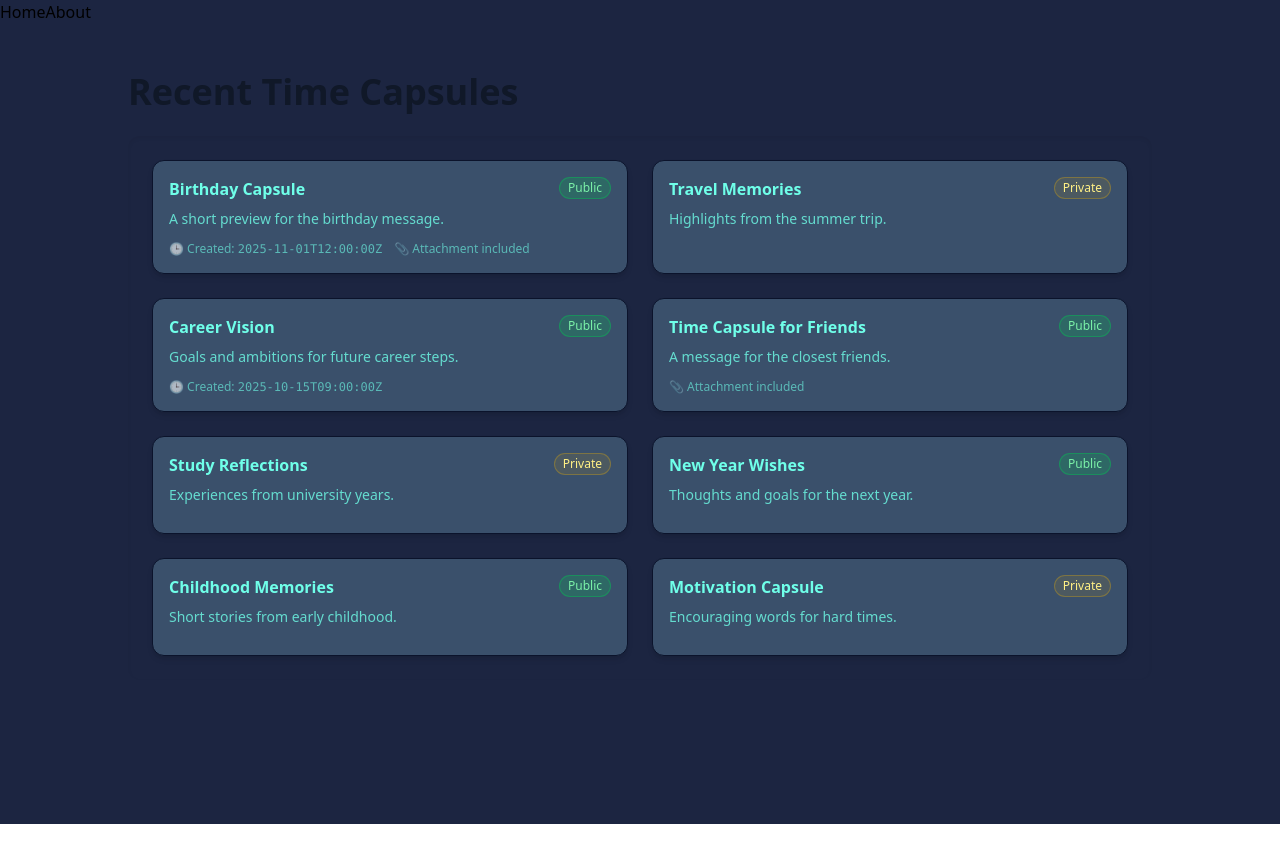
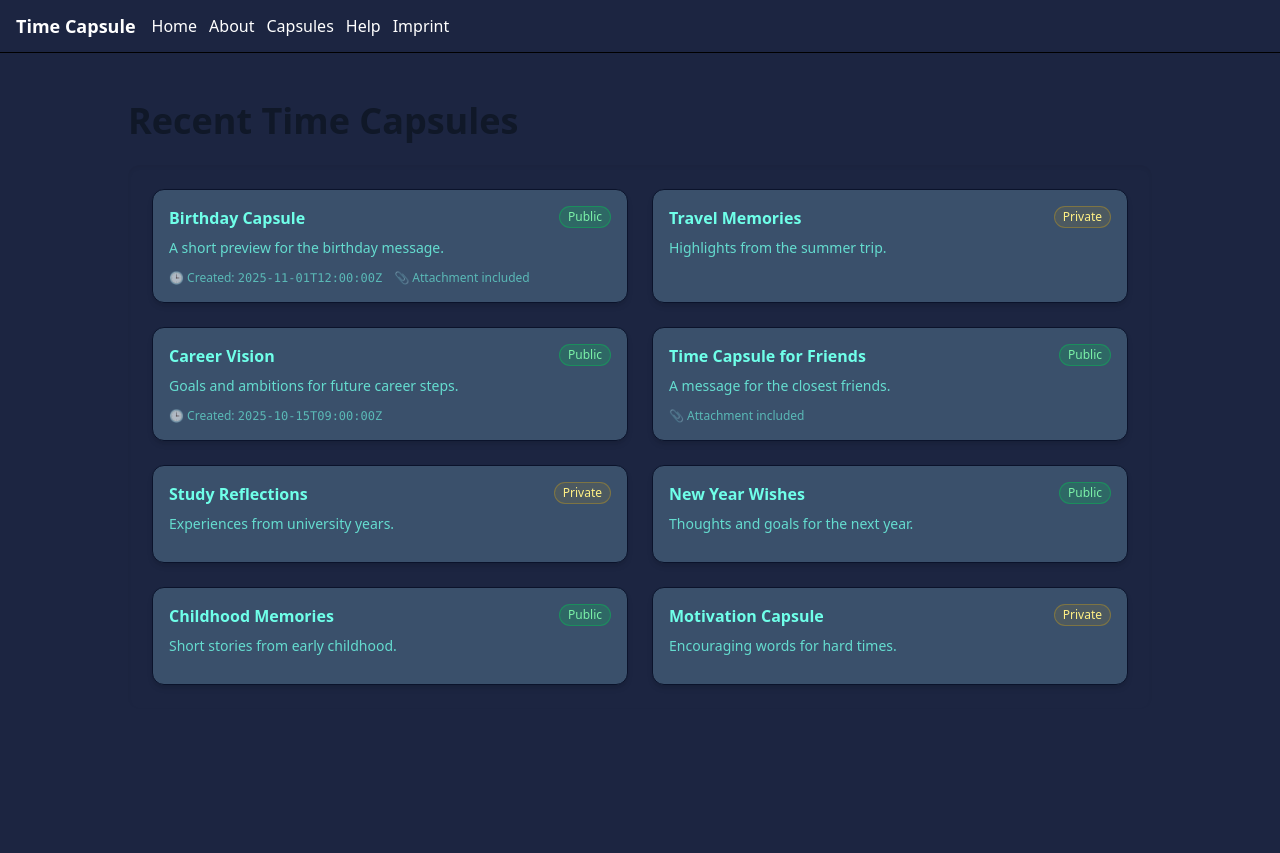
Before and after one commit to tmrxv/fweng-time-capsule-frontend, a Vue app: page /explore in a window 1280 px wide. Before the commit the page ends 824 px from the top, so only its background shows below. Built offline with nearby package versions, Linux system fonts and the light colour scheme.

Commit message:
feat: add navigation bar and an about page

```diff
--- a/src/App.vue
+++ b/src/App.vue
@@ -1,14 +1,13 @@
 <script setup lang="ts">
-import { RouterLink, RouterView } from 'vue-router'
 import ErrorModal from './components/organisms/ErrorModal.vue'
+import HeaderNav from './components/organisms/HeaderNav.vue';
 </script>
 
 <template>
   <header>
     <nav>
       <div>
-        <RouterLink to="/">Home</RouterLink>
-        <RouterLink to="/about">About</RouterLink>
+        <HeaderNav />
       </div>
     </nav>
   </header>
--- a/src/components/organisms/HeaderNav.vue
+++ b/src/components/organisms/HeaderNav.vue
@@ -1,39 +1,24 @@
 <script setup lang="ts">
-import { ref } from 'vue'
-import DarkSwitcher from '@/components/atoms/DarkSwitcher.vue'
-import UserProfileCard from '@/components/molecules/UserProfileCard.vue'
+import { RouterLink } from 'vue-router'
 
-defineProps({
-  username: { type: String, default: 'Guest' },
-  email: { type: String, default: 'guest@example.com' },
-})
-
-const showMenu = ref(false)
 </script>
 
 <template>
   <header class="flex items-center justify-between py-3 px-4 border-b">
     <div class="flex items-center gap-4">
-      <a href="/" class="font-bold text-lg">Time Capsule</a>
-      <nav class="hidden md:flex gap-3">
-        <a href="/">Home</a>
-        <a href="/about">About</a>
-        <a href="/capsules">My Capsules</a>
+      <!-- Logo / Home link -->
+      <router-link to="/" class="font-bold text-lg text-white">
+        Time Capsule
+      </router-link>
+
+      <!-- Navigation links -->
+      <nav class="hidden md:flex gap-3 text-white">
+        <router-link to="/" class="hover:underline">Home</router-link>
+        <router-link to="/about" class="hover:underline">About</router-link>
+        <router-link to="/capsules" class="hover:underline">Capsules</router-link>
+        <router-link to="/help" class="hover:underline">Help</router-link>
+        <router-link to="/imprint" class="hover:underline">Imprint</router-link>
       </nav>
-    </div>
-
-    <div class="flex items-center gap-3">
-      <DarkSwitcher />
-      <div class="relative">
-        <button @click="showMenu = !showMenu" class="p-1 rounded-full border">
-          <UserProfileCard :username="username" :email="email" />
-        </button>
-        <div v-if="showMenu" class="absolute right-0 mt-2 w-48 bg-white shadow-lg p-2 rounded">
-          <a class="block py-1">Profile</a>
-          <a class="block py-1">Settings</a>
-          <a class="block py-1">Logout</a>
-        </div>
-      </div>
     </div>
   </header>
 </template>
```
